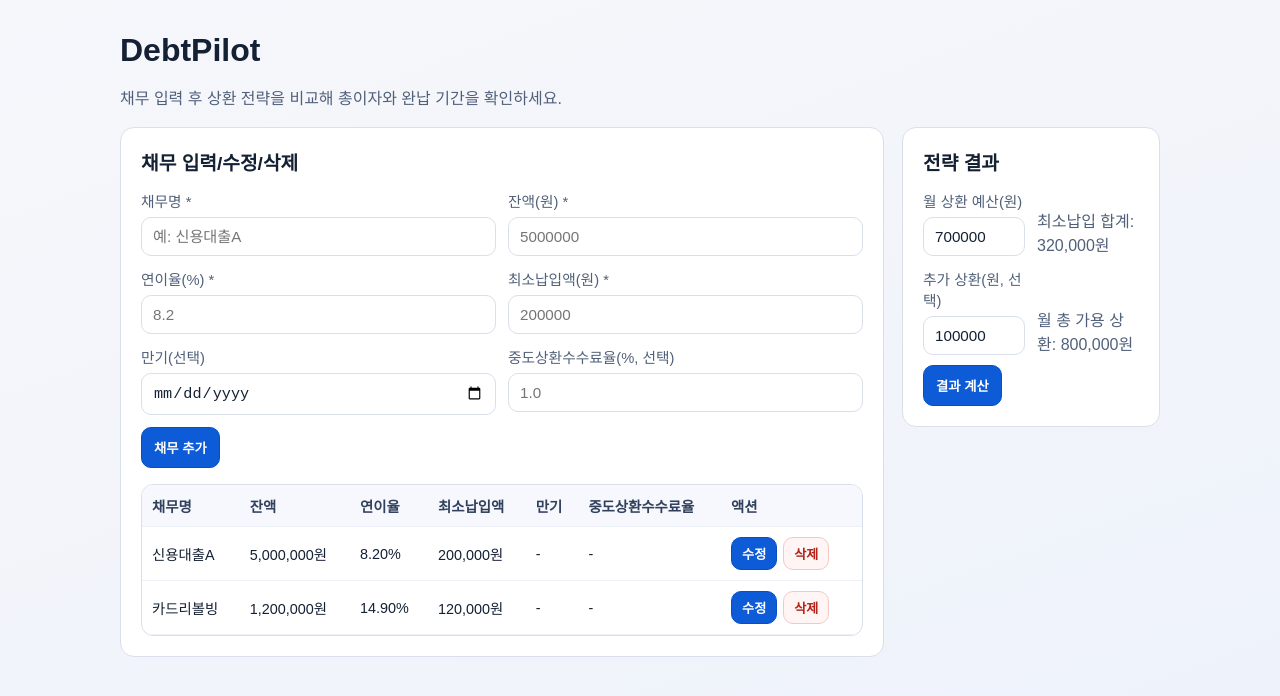
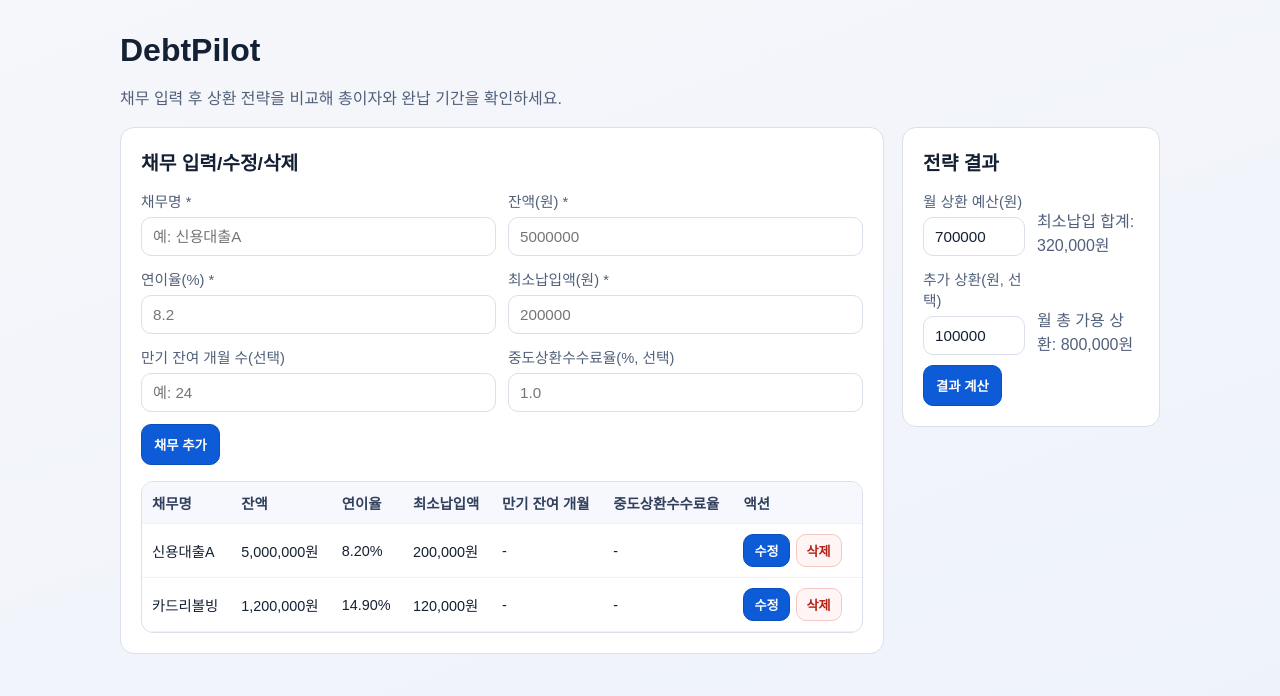
Before and after one commit to asusikai/loan-debt-planner, a Next.js app: page / in a window 1280 px wide. Shown: the top 696 px of the page. Built offline with nearby package versions, Linux system fonts and the light colour scheme.

Commit message:
feat(ui): 만기 입력을 날짜 대신 잔여 개월 수로 전환

```diff
--- a/src/app/components/debt-form.tsx
+++ b/src/app/components/debt-form.tsx
@@ -2,7 +2,6 @@ import { useEffect, useMemo, useState } from "react";
 import type { FormEvent } from "react";
 
 import {
-  isPastMaturityDate,
   validateDebtForm,
   type DebtFormErrors,
   type DebtFormField,
@@ -13,7 +12,7 @@ export type DebtFormValues = {
   balance: string;
   annualRatePercent: string;
   minimumPayment: string;
-  maturityDate: string;
+  maturityMonths: string;
   prepaymentFeeRatePercent: string;
 };
 
@@ -30,7 +29,7 @@ function areEqual(left: DebtFormValues, right: DebtFormValues): boolean {
     left.balance === right.balance &&
     left.annualRatePercent === right.annualRatePercent &&
     left.minimumPayment === right.minimumPayment &&
-    left.maturityDate === right.maturityDate &&
+    left.maturityMonths === right.maturityMonths &&
     left.prepaymentFeeRatePercent === right.prepaymentFeeRatePercent
   );
 }
@@ -73,11 +72,6 @@ export function DebtForm({ mode, initialValues, onSubmit, onCancel }: DebtFormPr
   }, [values, touched]);
 
   const isDirty = useMemo(() => !areEqual(values, initialValues), [values, initialValues]);
-  const showPastDateWarning = useMemo(
-    () => isPastMaturityDate(values.maturityDate),
-    [values.maturityDate],
-  );
-
   function updateField<K extends keyof DebtFormValues>(field: K, value: DebtFormValues[K]) {
     setValues((prev) => ({ ...prev, [field]: value }));
     setTouched((prev) => ({ ...prev, [field]: true }));
@@ -187,31 +181,23 @@ export function DebtForm({ mode, initialValues, onSubmit, onCancel }: DebtFormPr
           </p>
         ) : null}
       </label>
-      <label htmlFor="debt-maturity-date">
-        만기(선택)
+      <label htmlFor="debt-maturity-months">
+        만기 잔여 개월 수(선택)
         <input
-          id="debt-maturity-date"
-          type="date"
-          value={values.maturityDate}
-          onChange={(event) => updateField("maturityDate", event.target.value)}
-          onBlur={() => markTouched("maturityDate")}
-          aria-invalid={Boolean(getFieldError("maturityDate"))}
-          aria-describedby={
-            getFieldError("maturityDate")
-              ? "debt-maturity-date-error"
-              : showPastDateWarning
-                ? "debt-maturity-date-warning"
-                : undefined
-          }
+          id="debt-maturity-months"
+          type="number"
+          min="1"
+          step="1"
+          value={values.maturityMonths}
+          onChange={(event) => updateField("maturityMonths", event.target.value)}
+          onBlur={() => markTouched("maturityMonths")}
+          aria-invalid={Boolean(getFieldError("maturityMonths"))}
+          aria-describedby={getFieldError("maturityMonths") ? "debt-maturity-months-error" : undefined}
+          placeholder="예: 24"
         />
-        {getFieldError("maturityDate") ? (
-          <p id="debt-maturity-date-error" className="field-error" role="alert">
-            {getFieldError("maturityDate")}
-          </p>
-        ) : null}
-        {!getFieldError("maturityDate") && showPastDateWarning ? (
-          <p id="debt-maturity-date-warning" className="field-warning">
-            과거 만기일입니다. 입력은 가능하지만 다시 확인해 주세요.
+        {getFieldError("maturityMonths") ? (
+          <p id="debt-maturity-months-error" className="field-error" role="alert">
+            {getFieldError("maturityMonths")}
           </p>
         ) : null}
       </label>
--- a/src/app/components/debt-list.tsx
+++ b/src/app/components/debt-list.tsx
@@ -19,21 +19,12 @@ function formatRate(value?: number): string {
   return `${(value * 100).toFixed(2)}%`;
 }
 
-function formatDate(value?: string): string {
-  if (!value) {
+function formatMaturityMonths(value?: number): string {
+  if (value === undefined) {
     return "-";
   }
 
-  const date = new Date(value);
-  if (Number.isNaN(date.getTime())) {
-    return value;
-  }
-
-  return new Intl.DateTimeFormat("ko-KR", {
-    year: "numeric",
-    month: "short",
-    day: "numeric",
-  }).format(date);
+  return `${value}개월`;
 }
 
 export function DebtList({ debts, onEdit, onDelete, onAddNew }: DebtListProps) {
@@ -60,7 +51,7 @@ export function DebtList({ debts, onEdit, onDelete, onAddNew }: DebtListProps) {
               <th>잔액</th>
               <th>연이율</th>
               <th>최소납입액</th>
-              <th>만기</th>
+              <th>만기 잔여 개월</th>
               <th>중도상환수수료율</th>
               <th>액션</th>
             </tr>
@@ -72,7 +63,7 @@ export function DebtList({ debts, onEdit, onDelete, onAddNew }: DebtListProps) {
                 <td>{formatCurrency(debt.balance)}</td>
                 <td>{formatRate(debt.annualRate)}</td>
                 <td>{formatCurrency(debt.minimumPayment)}</td>
-                <td>{formatDate(debt.maturityDate)}</td>
+                <td>{formatMaturityMonths(debt.maturityMonths)}</td>
                 <td>{formatRate(debt.prepaymentFeeRate)}</td>
                 <td>
                   <button type="button" className="small" onClick={() => onEdit(debt.id)}>
@@ -101,7 +92,7 @@ export function DebtList({ debts, onEdit, onDelete, onAddNew }: DebtListProps) {
             </p>
             <p>연이율: {formatRate(debt.annualRate)}</p>
             <p>최소납입액: {formatCurrency(debt.minimumPayment)}</p>
-            <p>만기: {formatDate(debt.maturityDate)}</p>
+            <p>만기 잔여 개월: {formatMaturityMonths(debt.maturityMonths)}</p>
             <p>중도상환수수료율: {formatRate(debt.prepaymentFeeRate)}</p>
             <div className="debt-card-actions">
               <button type="button" onClick={() => onEdit(debt.id)}>
--- a/src/app/page.tsx
+++ b/src/app/page.tsx
@@ -35,7 +35,7 @@ const emptyForm: DebtFormValues = {
   balance: "",
   annualRatePercent: "",
   minimumPayment: "",
-  maturityDate: "",
+  maturityMonths: "",
   prepaymentFeeRatePercent: "",
 };
 
@@ -133,7 +133,7 @@ export default function HomePage() {
       balance: String(editingDebt.balance),
       annualRatePercent: (editingDebt.annualRate * 100).toFixed(2),
       minimumPayment: String(editingDebt.minimumPayment),
-      maturityDate: editingDebt.maturityDate ?? "",
+      maturityMonths: editingDebt.maturityMonths !== undefined ? String(editingDebt.maturityMonths) : "",
       prepaymentFeeRatePercent:
         editingDebt.prepaymentFeeRate !== undefined
           ? (editingDebt.prepaymentFeeRate * 100).toFixed(2)
@@ -150,7 +150,9 @@ export default function HomePage() {
     const balance = Math.floor(toNumber(formValues.balance));
     const annualRatePercent = toNumber(formValues.annualRatePercent);
     const minimumPayment = Math.floor(toNumber(formValues.minimumPayment));
-    const maturityDate = formValues.maturityDate.trim();
+    const maturityMonthsInput = formValues.maturityMonths.trim();
+    const maturityMonths =
+      maturityMonthsInput === "" ? undefined : Math.floor(toNumber(maturityMonthsInput));
     const prepaymentFeeRatePercentInput = formValues.prepaymentFeeRatePercent.trim();
     const prepaymentFeeRatePercent =
       prepaymentFeeRatePercentInput === ""
@@ -178,7 +180,7 @@ export default function HomePage() {
       balance,
       annualRate: annualRatePercent / 100,
       minimumPayment,
-      maturityDate: maturityDate || undefined,
+      maturityMonths,
       prepaymentFeeRate:
         prepaymentFeeRatePercent !== undefined
           ? prepaymentFeeRatePercent / 100
--- a/src/lib/validation/debt-form-schema.ts
+++ b/src/lib/validation/debt-form-schema.ts
@@ -25,11 +25,18 @@ const optionalPercentString = z
     { message: "중도상환수수료율은 0~100 사이여야 합니다." },
   );
 
-const optionalDateString = z
+const optionalMonthsString = z
   .string()
   .trim()
-  .refine((value) => value === "" || !Number.isNaN(Date.parse(value)), {
-    message: "유효한 날짜를 입력해 주세요.",
+  .refine((value) => {
+    if (value === "") {
+      return true;
+    }
+
+    const numberValue = Number(value);
+    return Number.isInteger(numberValue) && numberValue > 0;
+  }, {
+    message: "만기 잔여 개월 수는 1 이상의 정수여야 합니다.",
   });
 
 export const debtFormSchema = z
@@ -47,7 +54,7 @@ export const debtFormSchema = z
       const numberValue = Number(value);
       return Number.isInteger(numberValue) && numberValue > 0;
     }, "최소납입액은 1 이상 정수여야 합니다."),
-    maturityDate: optionalDateString,
+    maturityMonths: optionalMonthsString,
     prepaymentFeeRatePercent: optionalPercentString,
   })
   .superRefine((value, ctx) => {
@@ -86,20 +93,3 @@ export function validateDebtForm(values: DebtFormValues): {
 
   return { isValid: false, errors };
 }
-
-export function isPastMaturityDate(value: string): boolean {
-  if (!value) {
-    return false;
-  }
-
-  const selected = new Date(value);
-  if (Number.isNaN(selected.getTime())) {
-    return false;
-  }
-
-  const today = new Date();
-  today.setHours(0, 0, 0, 0);
-  selected.setHours(0, 0, 0, 0);
-
-  return selected < today;
-}
--- a/src/lib/validation/repayment-schema.ts
+++ b/src/lib/validation/repayment-schema.ts
@@ -6,7 +6,7 @@ export const debtSchema = z.object({
   annualRate: z.number().min(0),
   minimumPayment: z.number().int().nonnegative(),
   prepaymentFeeRate: z.number().min(0).optional().default(0),
-  maturityDate: z.string().optional(),
+  maturityMonths: z.number().int().positive().optional(),
 });
 
 export const scenarioSchema = z
--- a/src/types/repayment.ts
+++ b/src/types/repayment.ts
@@ -4,7 +4,7 @@ export type Debt = {
   annualRate: number;
   minimumPayment: number;
   prepaymentFeeRate?: number;
-  maturityDate?: string;
+  maturityMonths?: number;
 };
 
 export type EditableDebt = Debt & { id: string };
```
